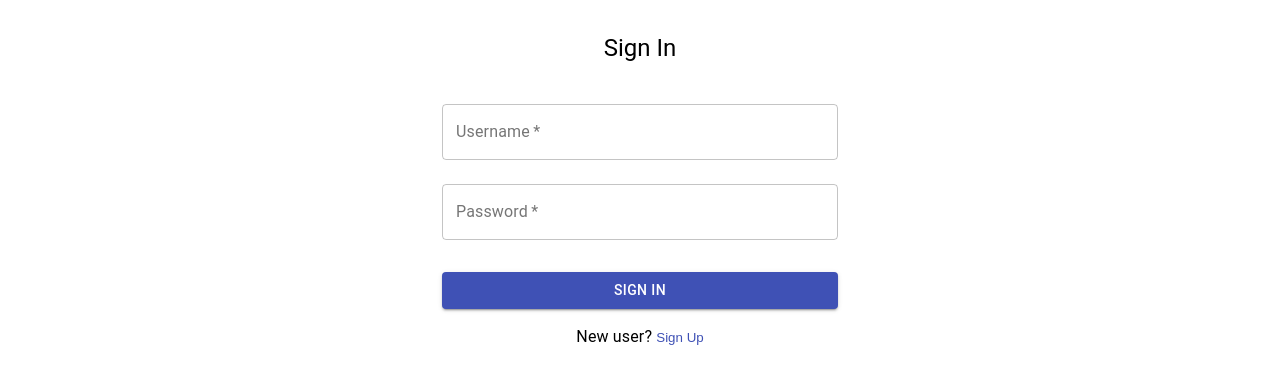
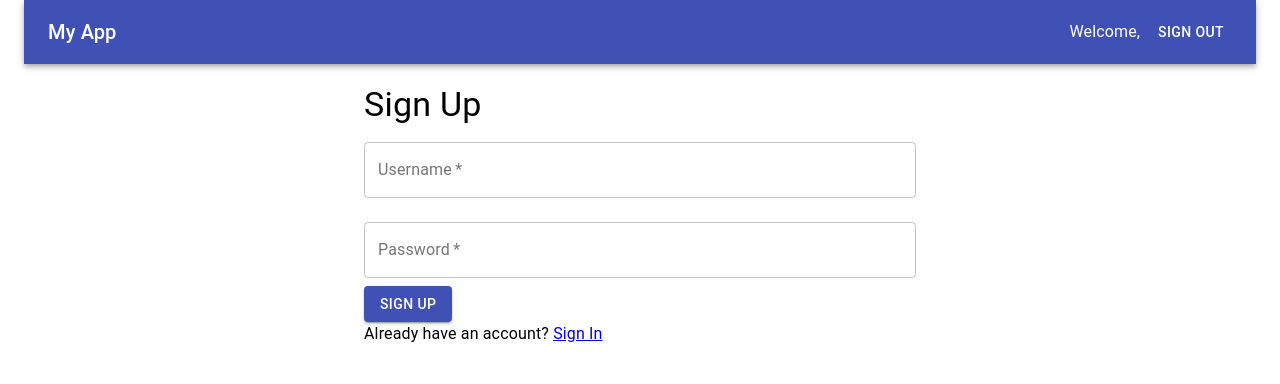
Before and after one commit to YangfanCheng1/blogger-frontend, a React (Create React App) app: page /sign-up in a window 1280 px wide. Shown: the top 384 px of the page. Built offline with nearby package versions, Linux system fonts and the light colour scheme; no server answers.

Commit message:
Update authToken logic

```diff
--- a/package.json
+++ b/package.json
@@ -12,6 +12,7 @@
     "@testing-library/user-event": "^13.5.0",
     "react": "^18.2.0",
     "react-dom": "^18.2.0",
+    "react-router-dom": "^6.14.1",
     "react-scripts": "5.0.1",
     "web-vitals": "^2.1.4"
   },
--- a/src/App.js
+++ b/src/App.js
@@ -1,134 +1,127 @@
-import React, { useState, useEffect  } from 'react';
-import {
-  Container,
-  Typography,
-  TextField,
-  Button,
-  Link,
-} from '@material-ui/core';
-import { makeStyles } from '@material-ui/core/styles';
-import SignInForm from './SignInComponent';
-import SignUpForm from './SignUpComponent';
-import { API_BASE_URL } from './apiConfig';
-
-const useStyles = makeStyles((theme) => ({
-  container: {
-    marginTop: theme.spacing(4),
-    display: 'flex',
-    flexDirection: 'column',
-    alignItems: 'center',
-  },
-  title: {
-    marginBottom: theme.spacing(2),
-  },
-  form: {
-    width: '100%',
-    marginTop: theme.spacing(1),
-  },
-  submitButton: {
-    margin: theme.spacing(3, 0, 2),
-  },
-}));
-
-const BlogPage = () => {
-  return (
-    <Container component="main" maxWidth="xs">
-      <div>
-        <Typography variant="h5" align="center">
-          Welcome to the Blog Page
-        </Typography>
-        {/* Add blog content here */}
-      </div>
-    </Container>
-  );
-};
+import React, { useState, useEffect } from "react";
+import { BrowserRouter as Router, Route, Routes, Link, Navigate } from "react-router-dom";
+import SignUp from "./SignUp";
+import SignIn from "./SignIn";
+import Main from "./Main";
+import { Container, AppBar, Toolbar, Typography, Button } from "@material-ui/core";
+import {API_BASE_URL} from "./apiConfig";
 
 const App = () => {
-  const [isSignInPage, setIsSignInPage] = useState(true);
-  const [isLoggedIn, setIsLoggedIn] = useState(false);
+  const [loggedIn, setLoggedIn] = useState(false);
+  const [authToken, setAuthToken] = useState(localStorage.getItem("authToken") || "");
 
   useEffect(() => {
-    const authenticateUser = async () => {
-      try {
-        const response = await fetch(`${API_BASE_URL}/users/profile`, {
-          credentials: 'include',
+    if (authToken) {
+      fetch(`${API_BASE_URL}/users/profile`, {
+        headers: {
+          Authorization: `Bearer ${authToken}`,
+        },
+      })
+        .then((response) => {
+          if (response.ok) {
+            setLoggedIn(true);
+          } else {
+            setLoggedIn(false);
+            localStorage.removeItem("authToken");
+          }
+        })
+        .catch((error) => {
+          console.error("Error:", error);
+          setLoggedIn(false);
+          localStorage.removeItem("authToken");
         });
+    } else {
+      setLoggedIn(false);
+    }
+  }, [authToken]);
+
+  const handleSignUp = (username, password) => {
+    fetch(`${API_BASE_URL}/users/sign-up`, {
+      method: "POST",
+      headers: {
+        "Content-Type": "application/json",
+      },
+      body: JSON.stringify({ username, password }),
+    })
+      .then((response) => {
         if (response.ok) {
-          setIsLoggedIn(true);
+          console.log("Signed up");
         } else {
-          setIsLoggedIn(false);
+          console.error("Error:", response.status);
         }
-      } catch (error) {
-        console.error('Error authenticating user:', error);
-        setIsLoggedIn(false);
-      }
-    };
-
-    if (isSignInPage && !isLoggedIn) {
-      authenticateUser();
-    }
-  }, [isSignInPage, isLoggedIn]);
-
-  // sign up
-  const handleSignUpClick = () => {
-    setIsSignInPage(false);
-  };
-
-  // sign in
-  const handleSignInClick = () => {
-    setIsSignInPage(true);
-  };
-
-  const handleSignIn = (signInData) => {
-    // Call sign in API endpoint
-    fetch(`${API_BASE_URL}/users/sign-in`, {
-      method: 'POST',
-      headers: {
-        'Content-Type': 'application/json',
-      },
-      body: JSON.stringify(signInData),
-    })
-      .then((response) => response.json())
-      .then((data) => {
-        // Handle successful sign in
-        setIsLoggedIn(true);
       })
       .catch((error) => {
-        // Handle sign in error
-        console.error('Error signing in:', error);
+        console.error("Error:", error);
       });
   };
 
-  const handleSignUp = (signUpData) => {
-    // Call sign up API endpoint
-    fetch(`${API_BASE_URL}/users/sign-up`, {
-      method: 'POST',
+  const handleSignIn = (username, password) => {
+    fetch(`${API_BASE_URL}/users/sign-in`, {
+      method: "POST",
       headers: {
-        'Content-Type': 'application/json',
+        "Content-Type": "application/json",
       },
-      body: JSON.stringify(signUpData),
+      body: JSON.stringify({ username, password }),
     })
-      .then((response) => response.json())
-      .then((data) => {
-        // Handle successful sign up
-        setIsSignInPage(true);
+      .then((response) => {
+        if (response.ok) {
+          response.headers.forEach(console.log)
+          setLoggedIn(true);
+          setAuthToken(response.headers.get("x-auth-token"));
+          localStorage.setItem("authToken", response.headers.get("x-auth-token"));
+        } else {
+          console.error("Error:", response.status);
+        }
       })
       .catch((error) => {
-        // Handle sign up error
-        console.error('Error signing up:', error);
+        console.error("Error:", error);
       });
   };
 
+  const handleSignOut = () => {
+    setLoggedIn(false);
+    setAuthToken("");
+    localStorage.removeItem("authToken");
+  };
+
+  const PrivateRoute = ({ element: Element, ...rest }) => {
+    return loggedIn ? (
+      <Route {...rest} element={<Element />} />
+    ) : (
+      <Navigate to="/sign-in" replace />
+    );
+  };
+
   return (
-    <div>
-      {
-        isLoggedIn
-          ? (<BlogPage />)
-          : (isSignInPage
-            ? (<SignInForm handleSignUpClick={handleSignUpClick} handleSignIn={handleSignIn} />)
-            : (<SignUpForm handleSignInClick={handleSignInClick} handleSignUp={handleSignUp} />))
-      }
-    </div>
+    <Router>
+      <Container maxWidth="xl">
+        <AppBar position="static">
+          <Toolbar>
+            <Typography variant="h6" style={{ flexGrow: 1 }}>
+              My App
+            </Typography>
+            <Typography variant="body1" style={{ marginRight: "10px" }}>
+              Welcome, {loggedIn ? "Username" : ""}
+            </Typography>
+            <Button color="inherit" onClick={handleSignOut}>
+              Sign Out
+            </Button>
+          </Toolbar>
+        </AppBar>
+        <Container maxWidth="md" style={{ marginTop: "20px" }}>
+          <Routes>
+            <Route path="/sign-up" element={<SignUp handleSignUp={handleSignUp} />} />
+            <Route path="/sign-in" element={<SignIn handleSignIn={handleSignIn} />} />
+            <Route
+              path="/"
+              element={
+                <PrivateRoute element={<Main />} />
+              }
+            />
+          </Routes>
+        </Container>
+      </Container>
+    </Router>
   );
 };
 
--- /dev/null
+++ b/src/Main.js
@@ -0,0 +1,27 @@
+import React from "react";
+import { Container, AppBar, Toolbar, Typography, Button } from "@material-ui/core";
+
+const Main = ({ handleSignOut, loggedIn }) => {
+  return (
+    <Container maxWidth="xl">
+      <AppBar position="static">
+        <Toolbar>
+          <Typography variant="h6" style={{ flexGrow: 1 }}>
+            My App
+          </Typography>
+          <Typography variant="body1" style={{ marginRight: "10px" }}>
+            Welcome, {loggedIn && "Username"}
+          </Typography>
+          <Button color="inherit" onClick={handleSignOut}>
+            Sign Out
+          </Button>
+        </Toolbar>
+      </AppBar>
+      <Container maxWidth="md" style={{ marginTop: "20px" }}>
+        {/* Main content */}
+      </Container>
+    </Container>
+  );
+};
+
+export default Main;
--- /dev/null
+++ b/src/SignIn.js
@@ -0,0 +1,52 @@
+import React, { useState } from "react";
+import { Link } from "react-router-dom";
+import { Container, Typography, TextField, Button } from "@material-ui/core";
+
+const SignIn = ({ handleSignIn }) => {
+  const [username, setUsername] = useState("");
+  const [password, setPassword] = useState("");
+  const [error, setError] = useState("");
+
+  const handleSubmit = (e) => {
+    e.preventDefault();
+    setError("");
+
+    handleSignIn(username, password);
+  };
+
+  return (
+    <Container maxWidth="sm">
+      <Typography variant="h4">Sign In</Typography>
+      <form onSubmit={handleSubmit}>
+        <TextField
+          label="Username"
+          value={username}
+          onChange={(e) => setUsername(e.target.value)}
+          margin="normal"
+          variant="outlined"
+          fullWidth
+          required
+        />
+        <TextField
+          label="Password"
+          type="password"
+          value={password}
+          onChange={(e) => setPassword(e.target.value)}
+          margin="normal"
+          variant="outlined"
+          fullWidth
+          required
+        />
+        <Button type="submit" variant="contained" color="primary">
+          Sign In
+        </Button>
+      </form>
+      <Typography variant="body1">
+        Don't have an account? <Link to="/sign-up">Sign Up</Link>
+      </Typography>
+      {error && <Typography variant="body1" color="error">{error}</Typography>}
+    </Container>
+  );
+};
+
+export default SignIn;
--- /dev/null
+++ b/src/SignUp.js
@@ -0,0 +1,52 @@
+import React, { useState } from "react";
+import { Link } from "react-router-dom";
+import { Container, Typography, TextField, Button } from "@material-ui/core";
+
+const SignUp = ({ handleSignUp }) => {
+  const [username, setUsername] = useState("");
+  const [password, setPassword] = useState("");
+  const [error, setError] = useState("");
+
+  const handleSubmit = (e) => {
+    e.preventDefault();
+    setError("");
+
+    handleSignUp(username, password);
+  };
+
+  return (
+    <Container maxWidth="sm">
+      <Typography variant="h4">Sign Up</Typography>
+      <form onSubmit={handleSubmit}>
+        <TextField
+          label="Username"
+          value={username}
+          onChange={(e) => setUsername(e.target.value)}
+          margin="normal"
+          variant="outlined"
+          fullWidth
+          required
+        />
+        <TextField
+          label="Password"
+          type="password"
+          value={password}
+          onChange={(e) => setPassword(e.target.value)}
+          margin="normal"
+          variant="outlined"
+          fullWidth
+          required
+        />
+        <Button type="submit" variant="contained" color="primary">
+          Sign Up
+        </Button>
+      </form>
+      <Typography variant="body1">
+        Already have an account? <Link to="/sign-in">Sign In</Link>
+      </Typography>
+      {error && <Typography variant="body1" color="error">{error}</Typography>}
+    </Container>
+  );
+};
+
+export default SignUp;
```
Also changed, not shown: 1 other file (tests, documents, lock files or other folders).
